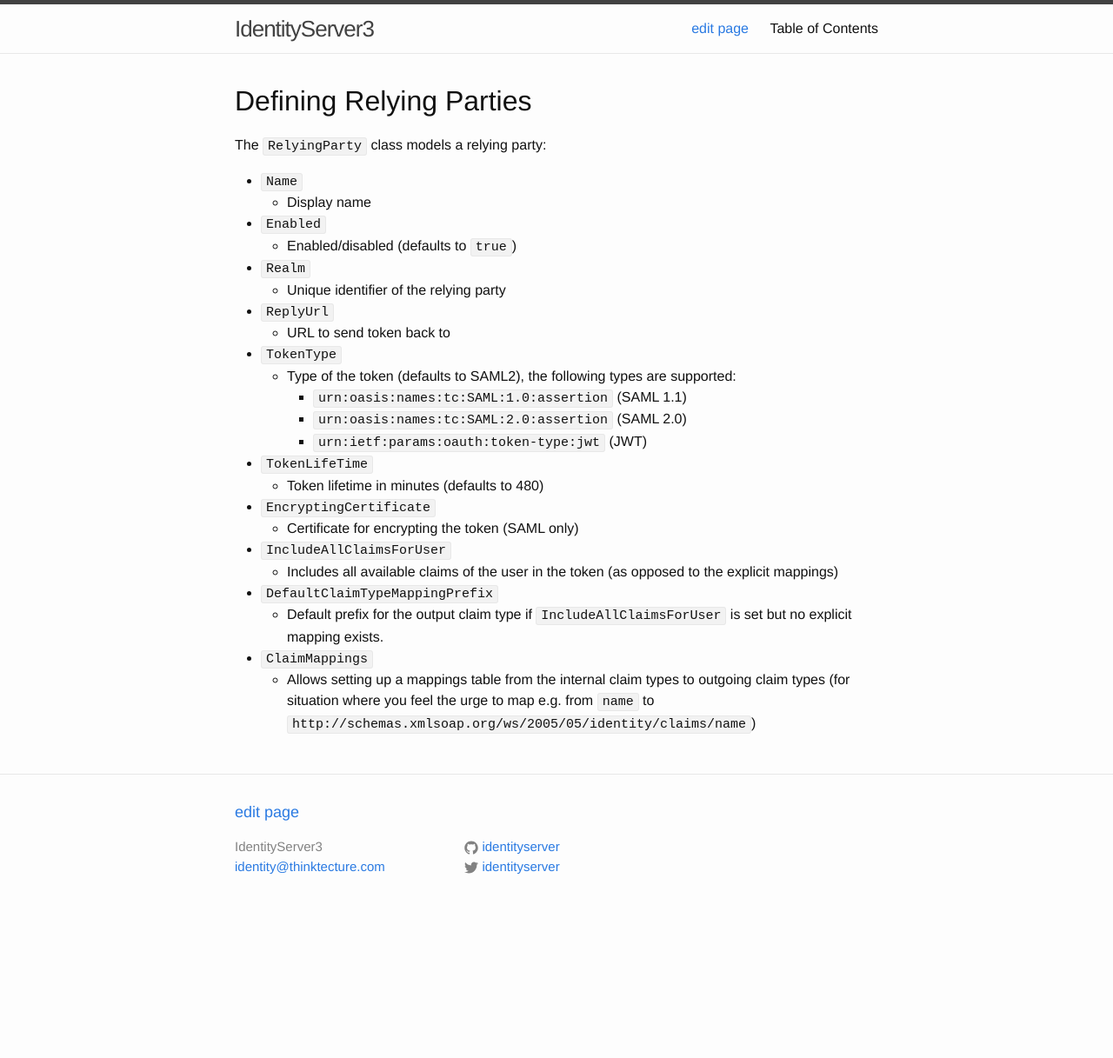
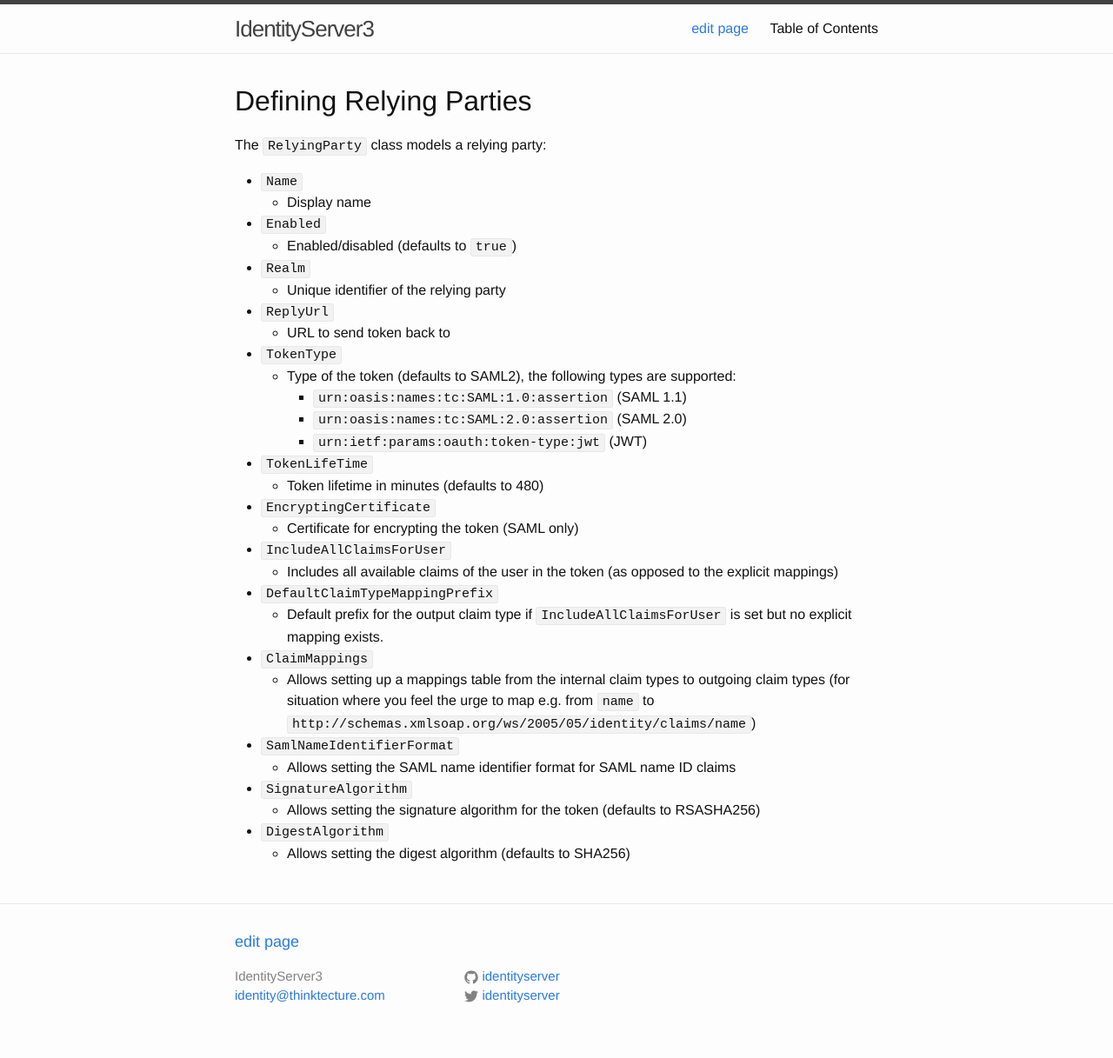
Before and after one commit to IdentityServer/Documentation, a Jekyll site: the page built from docs/wsFederation/relyingParties.md, in a window 1280 px wide. Shown: the whole page at 87% size. Built offline with Jekyll 4.4.1, drawn with Linux system fonts in a browser that asks for light colours; Markdown is read by kramdown in place of the engine named in the settings; before the commit the page ends 1068 px from its top, so only the background shows below that.

Commit message:
Update relyingParties.md

```diff
--- a/docs/wsFederation/relyingParties.md
+++ b/docs/wsFederation/relyingParties.md
@@ -30,3 +30,9 @@
 * `ClaimMappings`
     * Allows setting up a mappings table from the internal claim types to outgoing claim types (for situation where you
     feel the urge to map e.g. from `name` to `http://schemas.xmlsoap.org/ws/2005/05/identity/claims/name`)
+* `SamlNameIdentifierFormat`
+   * Allows setting the SAML name identifier format for SAML name ID claims
+* `SignatureAlgorithm`
+   * Allows setting the signature algorithm for the token (defaults to RSASHA256)
+* `DigestAlgorithm`
+   * Allows setting the digest algorithm (defaults to SHA256)
```
